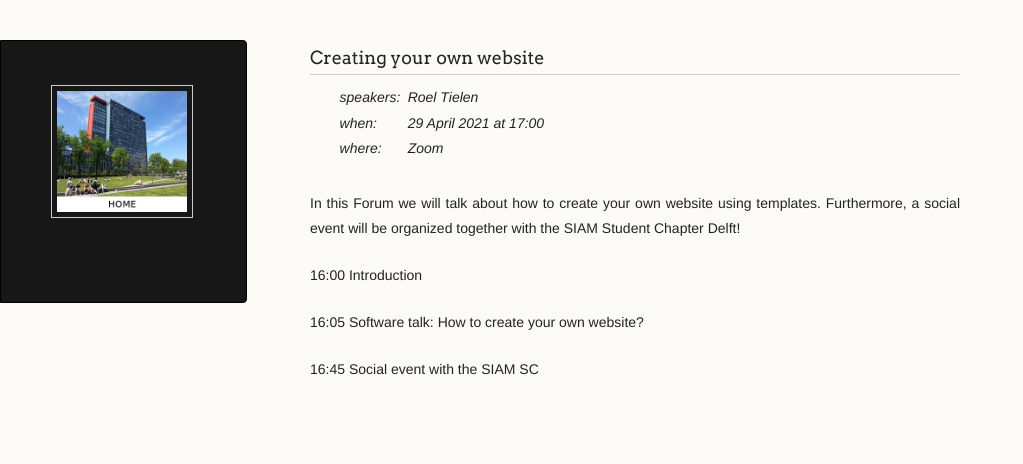
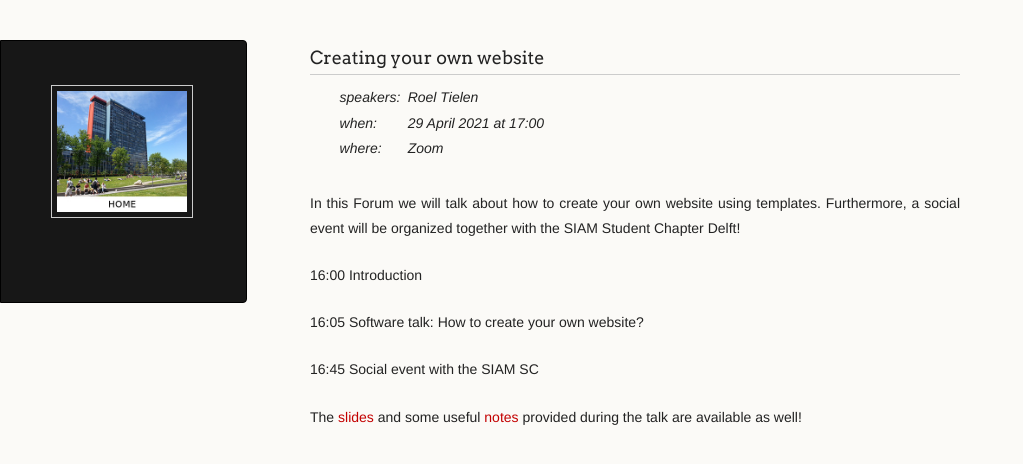
Before and after one commit to phdforum/phdforum.github.io, a Jekyll site: the page built from _posts/2021-04-29-software.md, in a window 1280 px wide. Shown: the top 464 px of the page, without its empty margins (0-1023 px from the left). Built offline with Jekyll 4.4.1, drawn with Linux system fonts in a browser that asks for light colours.

Commit message:
Slides and notes added

```diff
--- a/_posts/2021-04-29-software.md
+++ b/_posts/2021-04-29-software.md
@@ -15,3 +15,5 @@ In this Forum we will talk about how to create your own website using templates.
 16:05 Software talk: How to create your own website?
 
 16:45 Social event with the SIAM SC
+
+The [slides](/../presentations/website.pdf) and some useful [notes](/../presentations/websitenotes.pdf) provided during the talk are available as well!
```
Also changed, not shown: 2 other files.
